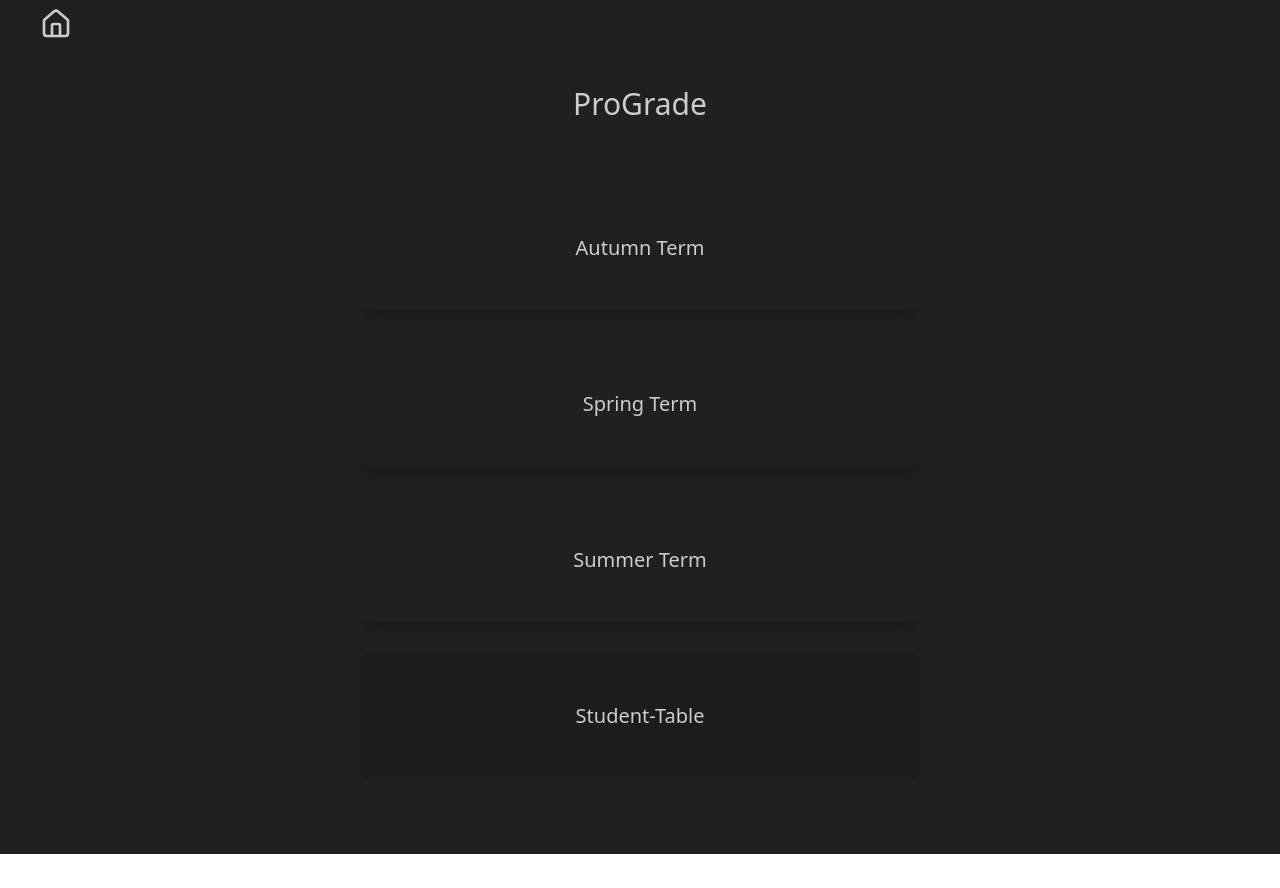
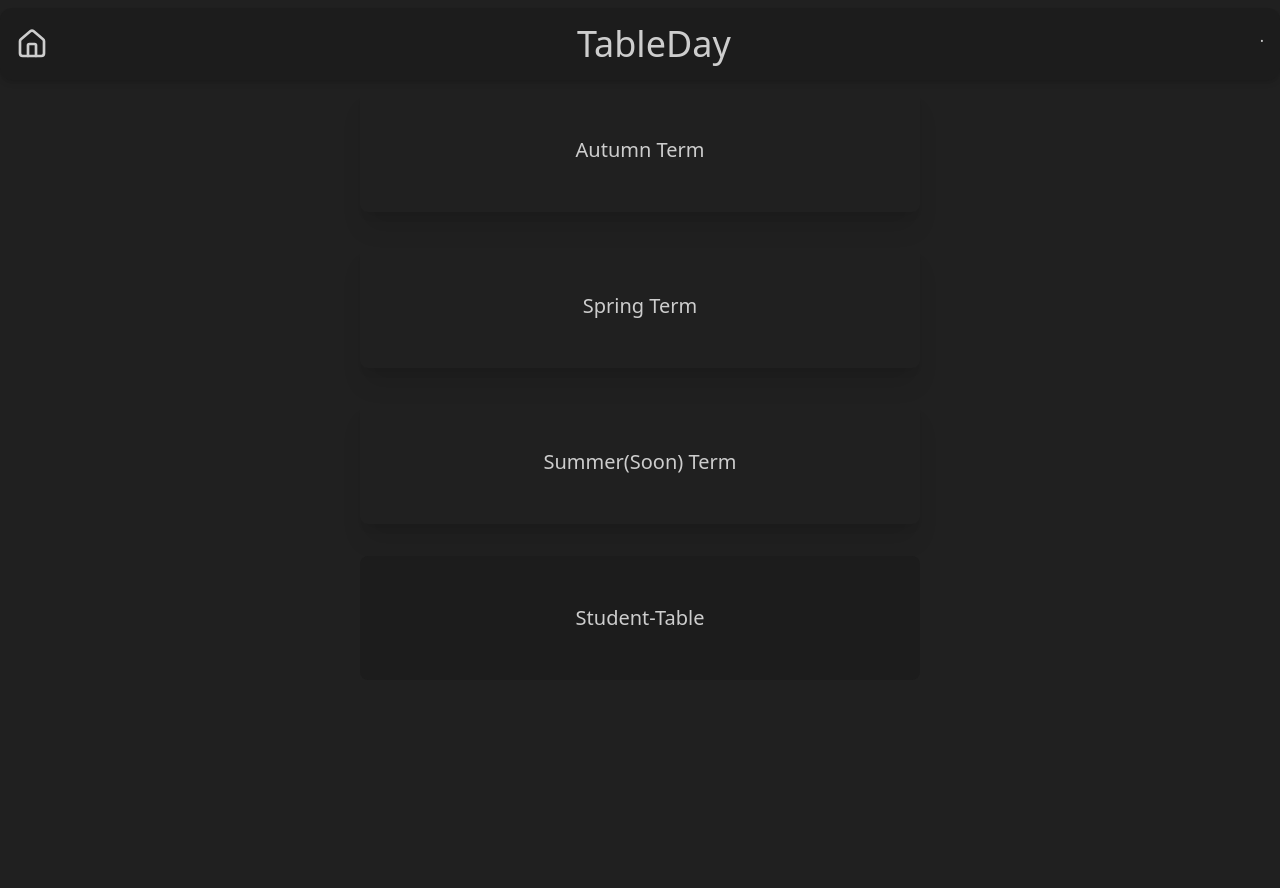
Before and after one commit to Daddanoy/SCHOOL-APP, a React (Vite) app in the folder frontend/: page / in a window 1280 px wide. Before the commit the page ends 854 px from the top, so only its background shows below. Built offline with nearby package versions, Linux system fonts and the light colour scheme; no server answers.

Commit message:
made a navbar to put the home button in.

```diff
--- a/frontend/src/App.jsx
+++ b/frontend/src/App.jsx
@@ -8,6 +8,7 @@ import Home from './pages/Home'
 import Students from './pages/Students'
 import StudentsTable from './pages/StudentsTable'
 import HomeButton from './components/HomeButton'
+import Navbar from './components/Navbar'
 
 
 import './App.css'
@@ -20,10 +21,14 @@ function App() {
 
   return (
     <>
-    <div className='ml-10 py-2'>
+    {/* <div className='ml-10 py-2'>
     <HomeButton/>
     </div>
+     */}
 
+     <div className="py-2" >
+      <Navbar/>
+     </div>
 
 
     <Routes>
--- /dev/null
+++ b/frontend/src/components/Navbar.jsx
@@ -0,0 +1,14 @@
+import  HomeButton  from "./HomeButton"
+
+const Navbar = () => {
+  return (
+    <div className="flex justify-between bg-base-200 rounded-xl p-4 shadow-md" >
+      <HomeButton/>
+      <h1 className="text-4xl">TableDay</h1>
+      {/* Tabools */}
+      <p>.</p>
+    </div>
+  )
+}
+
+export default Navbar
--- a/frontend/src/pages/Assesments.jsx
+++ b/frontend/src/pages/Assesments.jsx
@@ -36,7 +36,7 @@ export default function Assessments() {
 
     <div className="container mx-auto p-6  ">
       <button
-      className="bg-gray-300 hover:bg-gray-400 text-black font-bold py-2 px-4 rounded mt-2 ml-22 top-0 left-0 fixed"
+      className="bg-gray-300 hover:bg-gray-400 text-black font-bold  sm:py-2 sm:px-4 rounded mt-2 ml-2 py-1 px-2  "
       onClick={handleBackButton}
     >
       Back to Students
--- a/frontend/src/pages/Home.jsx
+++ b/frontend/src/pages/Home.jsx
@@ -28,11 +28,11 @@ function Home() {
 
   return (
     <div className="flex flex-col space-y-8  items-center min-h-screen ">
-      <h1 className=" p-8 text-3xl">ProGrade</h1>
-      {['autumn', 'spring', 'summer'].map(term=>(
+      {/* <h1 className=" p-8 text-3xl">ProGrade</h1> */}
+      {['autumn', 'spring', 'Summer(soon)'].map(term=>(
         <button
         key={term}
-        className="shadow-xl  rounded-lg hover:bg-base-300  px-6 py-12 text-xl capitalize max-w-4xl mx-auto w-40 sm:w-140 cursor-pointer"
+        className="shadow-xl  rounded-lg hover:bg-base-300  px-6 py-12 text-xl capitalize max-w-4xl mx-auto w-40 sm:w-140 cursor-pointe flex-wrap"
         onClick={()=> handleTermSelect(term)}
         >
           {term} Term
--- a/frontend/src/pages/StudentsTable.jsx
+++ b/frontend/src/pages/StudentsTable.jsx
@@ -184,16 +184,19 @@ setCurrentTerm(e)
   ))}
 </div>
           {/* Desktop View: Table */}
-          <div className="hidden md:block">
-            <div className="overflow-x-auto rounded-lg shadow-md">
+          <div className="hidden md:block ">
+            <div className="overflow-auto rounded-lg shadow-md style={{ maxHeight: '70vh' }}' }}">
               <table className="w-full border-collapse">
                 <thead>
-                  <tr className="bg-base-300">
-                    <th className="p-3 text-left border-b border-base-content/20">Student</th>
+                  <tr className="bg-base-300 sticky top-0 z-10 ">
+                    {/* Student Column Header */}
+                    <th className=" p-3 text-left border-b border-base-content/20  ">Student</th>
+
+                    {/* Question Headers */}
                     {questionTexts.map(text => (
                       <th
                         key={text}
-                        className="p-3 text-center border-b border-base-content/20"
+                        className="sticky top-0 z-10 p-3 text-center border-b border-base-content/20 bg-base-300  "
                       >
                         {text}
                       </th>
@@ -202,10 +205,14 @@ setCurrentTerm(e)
                 </thead>
                 <tbody className="bg-base-200">
                   {tableRows.map(row => (
-                    <tr key={row.studentId} className="hover:bg-base-300">
-                      <td className="p-3 font-medium border-b border-base-content/10">
+                    <tr key={row.studentId} className="hover:bg-base-300 ">
+
+                           {/* Student Name Cell */}
+                      <td className="sticky left-0 z-10 p-3 font-medium border-b border-base-content/10 bg-base-200">
                         {row.studentName}
                       </td>
+
+                      {/* Question Cells */}
                       {questionTexts.map(text => (
                         <td
                           key={`${row.studentId}-${text}`}
--- a/frontend/vite.config.js
+++ b/frontend/vite.config.js
@@ -5,7 +5,7 @@ import tailwindcss from '@tailwindcss/vite'
 
 // https://vitejs.dev/config/
 export default defineConfig({
-  plugins: [react(), tailwindcss().],
+  plugins: [react(), tailwindcss()],
   server: {
     port: 5173,
     proxy: {
```
Also changed, not shown: 1 other file (tests, documents, lock files or other folders).
